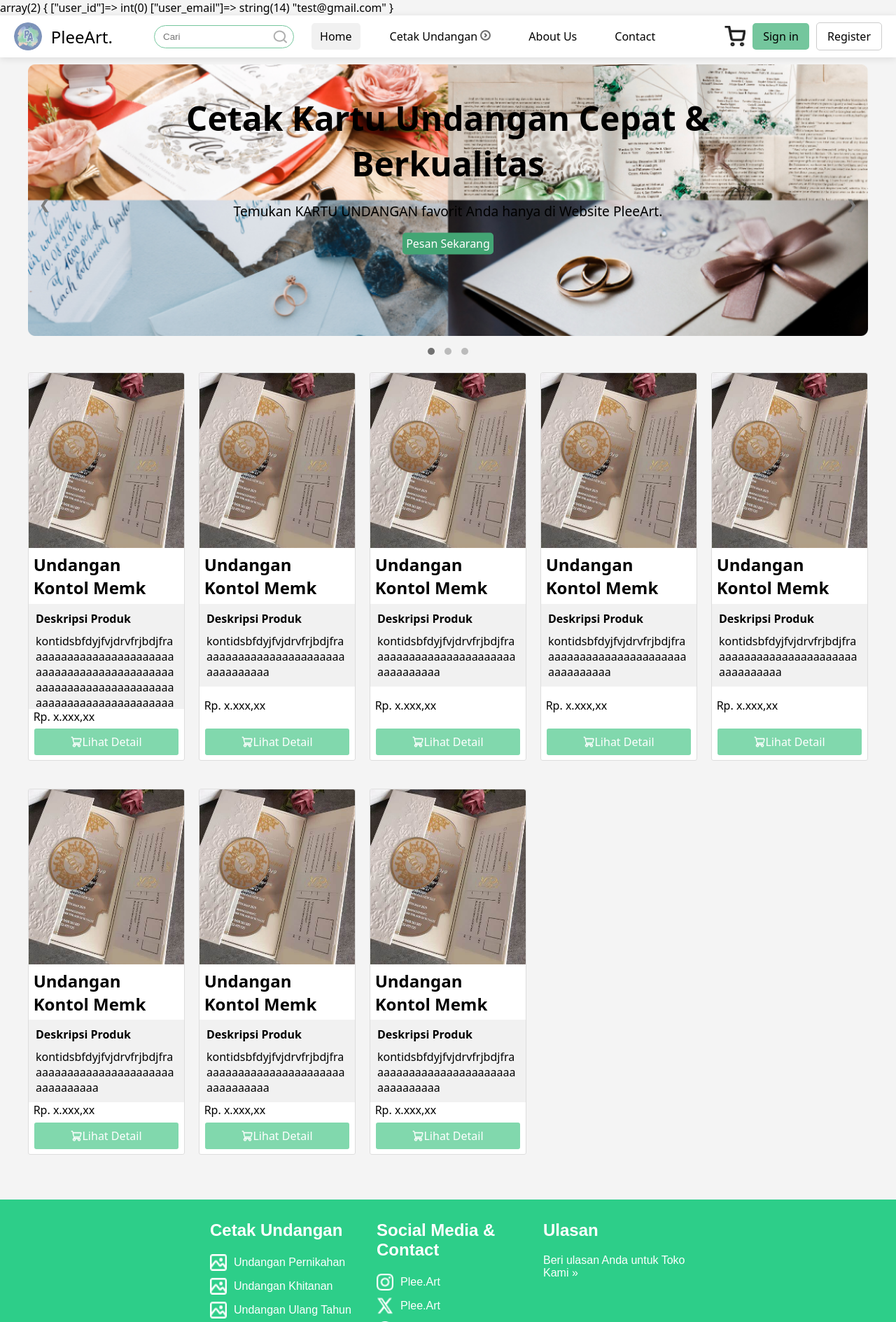
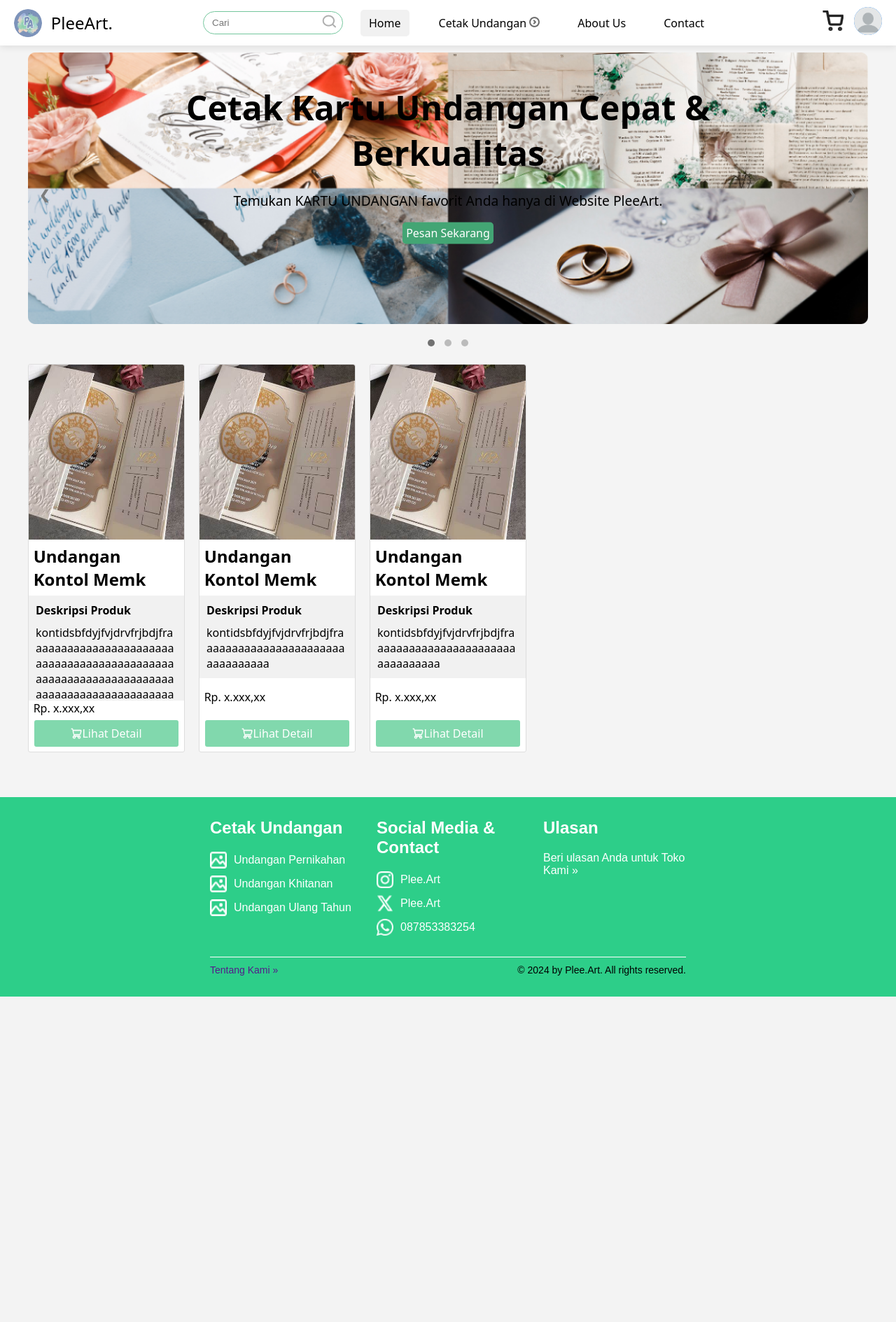
Before and after one commit to syaifuldani/ppl_cetak_undangan, a PHP site: page /customer/index.php in a window 1280 px wide. Shown: the top 1889 px of the page at 70% size. After the commit the page ends 1424 px from the top, so only its background shows below. Run offline with PHP 8.4, Linux system fonts and the light colour scheme; a user stored in the database is signed in; style sheets or scripts are compiled from the project's sources.

Commit message:
memperbarui tampilan customer

```diff
--- a/customer/index.php
+++ b/customer/index.php
@@ -1,7 +1,7 @@
 <?php
 session_start();
 
-var_dump($_SESSION);
+// var_dump($_SESSION);
 ?>
 
 <!DOCTYPE html>
@@ -97,81 +97,6 @@ var_dump($_SESSION);
           <p>Lihat Detail</p>
         </a>
       </div>
-      <div class="product-card">
-        <img class="product" src="../resources/img/icons/contohproduct.jpeg" alt="Undangan">
-        <p class="product-name">Undangan Kontol Memk</p>
-        <div class="description">
-          <h4>Deskripsi Produk</h4>
-          <p>
-            kontidsbfdyjfvjdrvfrjbdjfraaaaaaaaaaaaaaaaaaaaaaaaaaaaaaaaa
-          </p>
-        </div>
-        <p class="product-price">Rp. x.xxx,xx</p>
-        <a href="productdetail.php" class="detail-button"><img class="cart-icon" src="../resources/img/icons/cart.png"
-            alt="">
-          <p>Lihat Detail</p>
-        </a>
-      </div>
-      <div class="product-card">
-        <img class="product" src="../resources/img/icons/contohproduct.jpeg" alt="Undangan">
-        <p class="product-name">Undangan Kontol Memk</p>
-        <div class="description">
-          <h4>Deskripsi Produk</h4>
-          <p>
-            kontidsbfdyjfvjdrvfrjbdjfraaaaaaaaaaaaaaaaaaaaaaaaaaaaaaaaa
-          </p>
-        </div>
-        <p class="product-price">Rp. x.xxx,xx</p>
-        <a href="productdetail.php" class="detail-button"><img class="cart-icon" src="../resources/img/icons/cart.png"
-            alt="">
-          <p>Lihat Detail</p>
-        </a>
-      </div>
-      <div class="product-card">
-        <img class="product" src="../resources/img/icons/contohproduct.jpeg" alt="Undangan">
-        <p class="product-name">Undangan Kontol Memk</p>
-        <div class="description">
-          <h4>Deskripsi Produk</h4>
-          <p>
-            kontidsbfdyjfvjdrvfrjbdjfraaaaaaaaaaaaaaaaaaaaaaaaaaaaaaaaa
-          </p>
-        </div>
-        <p class="product-price">Rp. x.xxx,xx</p>
-        <a href="productdetail.php" class="detail-button"><img class="cart-icon" src="../resources/img/icons/cart.png"
-            alt="">
-          <p>Lihat Detail</p>
-        </a>
-      </div>
-      <div class="product-card">
-        <img class="product" src="../resources/img/icons/contohproduct.jpeg" alt="Undangan">
-        <p class="product-name">Undangan Kontol Memk</p>
-        <div class="description">
-          <h4>Deskripsi Produk</h4>
-          <p>
-            kontidsbfdyjfvjdrvfrjbdjfraaaaaaaaaaaaaaaaaaaaaaaaaaaaaaaaa
-          </p>
-        </div>
-        <p class="product-price">Rp. x.xxx,xx</p>
-        <a href="productdetail.php" class="detail-button"><img class="cart-icon" src="../resources/img/icons/cart.png"
-            alt="">
-          <p>Lihat Detail</p>
-        </a>
-      </div>
-      <div class="product-card">
-        <img class="product" src="../resources/img/icons/contohproduct.jpeg" alt="Undangan">
-        <p class="product-name">Undangan Kontol Memk</p>
-        <div class="description">
-          <h4>Deskripsi Produk</h4>
-          <p>
-            kontidsbfdyjfvjdrvfrjbdjfraaaaaaaaaaaaaaaaaaaaaaaaaaaaaaaaa
-          </p>
-        </div>
-        <p class="product-price">Rp. x.xxx,xx</p>
-        <a href="productdetail.php" class="detail-button"><img class="cart-icon" src="../resources/img/icons/cart.png"
-            alt="">
-          <p>Lihat Detail</p>
-        </a>
-      </div>
 
       <!-- Tambahkan produk lainnya sesuai kebutuhan -->
     </div>
@@ -184,6 +109,23 @@ var_dump($_SESSION);
 
   <script src="../resources/js/slides.js"></script>
   <script src="../resources/js/burgersidebar.js"></script>
+  <script>
+    document.addEventListener('DOMContentLoaded', function () {
+      const dropdownToggle = document.querySelector('.dropdown-toggle');
+      const dropdownMenu = document.querySelector('.dropdown-menu');
+
+      dropdownToggle.addEventListener('click', function () {
+        dropdownMenu.classList.toggle('show');
+      });
+
+      // Close dropdown if clicked outside
+      window.addEventListener('click', function (e) {
+        if (!dropdownToggle.contains(e.target)) {
+          dropdownMenu.classList.remove('show');
+        }
+      });
+    });
+  </script>
 </body>
 
 </html>
--- a/customer/login.php
+++ b/customer/login.php
@@ -19,6 +19,7 @@ if ($_SERVER['REQUEST_METHOD'] == 'POST') {
         // Buat session
         $_SESSION['user_id'] = $user['user_id'];
         $_SESSION['user_email'] = $user['email'];
+        $_SESSION['user_name'] = $user['nama_lengkap'];
         header("Location: index.php"); // Redirect ke halaman dashboard
         exit();
     } else {
--- a/customer/logout.php
+++ b/customer/logout.php
@@ -2,5 +2,5 @@
 session_start();
 session_unset();
 session_destroy();
-header("Location: login.php");
+header("Location: index.php");
 exit();
--- a/layout/cusmrLayout/navbar.php
+++ b/layout/cusmrLayout/navbar.php
@@ -44,7 +44,31 @@
 </div>
 
 <div class="user-options">
-    <a href="#" class="cart"><img src="../resources/img/icons/shoppingcart.png" alt=""></a>
-    <a href="login.php" class="sign-in">Sign in</a>
-    <a href="register.php" class="register">Register</a>
+    <a href="#" class="cart">
+        <img src="../resources/img/icons/shoppingcart.png" alt="Cart">
+    </a>
+
+    <?php if (isset($_SESSION['user_id'])): ?>
+        <!-- If user is logged in, show profile icon -->
+        <div class="customer-dropdown">
+            <img src="../resources/img/profiledefault.png" alt="Profile" class="profile-photo dropdown-toggle">
+
+            <ul class="dropdown-menu">
+                <!-- Add user info (name and email) here -->
+                <li class="user-info">
+                    <strong><?= $_SESSION['user_name']; ?></strong><br>
+                    <small><?= $_SESSION['user_email']; ?></small>
+                </li>
+                <hr> <!-- Optional: Add a horizontal line to separate user info from options -->
+
+                <li><a href="profile.php">Profile</a></li>
+                <li><a href="logout.php">Logout</a></li>
+            </ul>
+        </div>
+
+    <?php else: ?>
+        <!-- If user is not logged in, show Sign in and Register links -->
+        <a href="login.php" class="sign-in">Sign in</a>
+        <a href="register.php" class="register">Register</a>
+    <?php endif; ?>
 </div>
--- a/resources/css/navbar.css
+++ b/resources/css/navbar.css
@@ -7,7 +7,9 @@
 
 /* Style untuk body dan font */
 body {
-    font-family: system-ui, -apple-system, BlinkMacSystemFont, 'Segoe UI', Roboto, Oxygen, Ubuntu, Cantarell, 'Open Sans', 'Helvetica Neue', sans-serif;
+    font-family: system-ui, -apple-system, BlinkMacSystemFont, "Segoe UI",
+        Roboto, Oxygen, Ubuntu, Cantarell, "Open Sans", "Helvetica Neue",
+        sans-serif;
     background-color: #f4f4f4;
 }
 
@@ -34,7 +36,7 @@ body {
     border-radius: 50%;
 }
 
-.logo p{
+.logo p {
     font-size: 1.5rem;
     margin-left: 10%;
 }
@@ -55,7 +57,7 @@ body {
 .search-bar input {
     padding: 8px 12px;
     border-radius: 20px;
-    border: 1px solid #74C69D;
+    border: 1px solid #74c69d;
     outline: none;
     width: 200px;
     transition: width 0.4s ease;
@@ -91,13 +93,13 @@ body {
     padding: 8px 12px;
 }
 
-.nav-links .home{
+.nav-links .home {
     background-color: #f1f1f1;
     border-radius: 5px;
 }
 
 .nav-links a:hover {
-    background-color: #74C69D;
+    background-color: #74c69d;
     color: white;
     border-radius: 3px;
 }
@@ -124,12 +126,12 @@ body {
     color: black;
 }
 
-.dropdown-content a img{
+.dropdown-content a img {
     width: 15px;
 }
 
 .dropdown-content a:hover {
-    background-color: #74C69D;
+    background-color: #74c69d;
     color: white;
 }
 
@@ -150,12 +152,30 @@ body {
     align-items: center;
 }
 
-.cart img{
+.cart img {
     width: 30px;
     height: 30px;
 }
 
-.sign-in, .register {
+/* Profile Customer */
+
+.user-options {
+    display: flex;
+    align-items: center;
+    gap: 15px; /* Space between the icons */
+}
+
+.user-options a img {
+    width: 30px;
+    height: 30px;
+}
+
+.user-options .profile img {
+    border-radius: 50%; /* Make the profile icon round */
+}
+
+.sign-in,
+.register {
     padding: 8px 15px;
     text-decoration: none;
     border-radius: 5px;
@@ -169,10 +189,92 @@ body {
 }
 
 .sign-in {
-    background-color: #74C69D;
+    background-color: #74c69d;
 }
 
-.sign-in:hover, .register:hover {
-    background-color: #74C69D;
+.sign-in:hover,
+.register:hover {
+    background-color: #74c69d;
     color: white;
 }
+
+/* Profile User */
+.profile-photo {
+    width: 40px;
+    height: 40px;
+    /* border-radius: 50%; */
+    cursor: pointer;
+}
+
+/* Style for the user options container */
+.user-options {
+    display: flex;
+    align-items: center;
+    gap: 15px;
+    position: relative;
+}
+
+/* Dropdown container */
+.customer-dropdown {
+    position: relative;
+    display: inline-block;
+}
+
+/* Dropdown button styling */
+.customer-dropdown .dropdown-toggle {
+    background-color: #007bff;
+    color: white;
+    border: none;
+    /* padding: 10px 15px; */
+    cursor: pointer;
+    font-size: 14px;
+    border-radius: 50%;
+    -webkit-border-radius: 50%;
+    -moz-border-radius: 50%;
+    -ms-border-radius: 50%;
+    -o-border-radius: 50%;
+}
+
+/* Dropdown menu styling */
+.customer-dropdown .dropdown-menu {
+    display: none;
+    position: absolute;
+    top: 100%;
+    right: 0;
+    background-color: white;
+    min-width: 150px;
+    box-shadow: 0 8px 16px rgba(0, 0, 0, 0.2);
+    z-index: 1;
+    border-radius: 5px;
+    overflow: hidden;
+}
+
+/* Dropdown menu items */
+.customer-dropdown .dropdown-menu li {
+    list-style: none;
+}
+
+.customer-dropdown .dropdown-menu li a {
+    display: block;
+    padding: 10px 15px;
+    text-decoration: none;
+    color: black;
+    font-size: 14px;
+}
+
+.customer-dropdown .dropdown-menu li a:hover {
+    background-color: #f1f1f1;
+}
+
+/* Show dropdown on button click */
+.customer-dropdown:hover .dropdown-menu {
+    display: block;
+}
+
+.customer-dropdown .dropdown-menu.show {
+    display: block;
+}
+
+.customer-dropdown .user-info {
+    padding: 15px 10px;
+}
```
Also changed, not shown: customer/profile.php (added, +226 -0 lines), resources/img/profiledefault.png (added).
